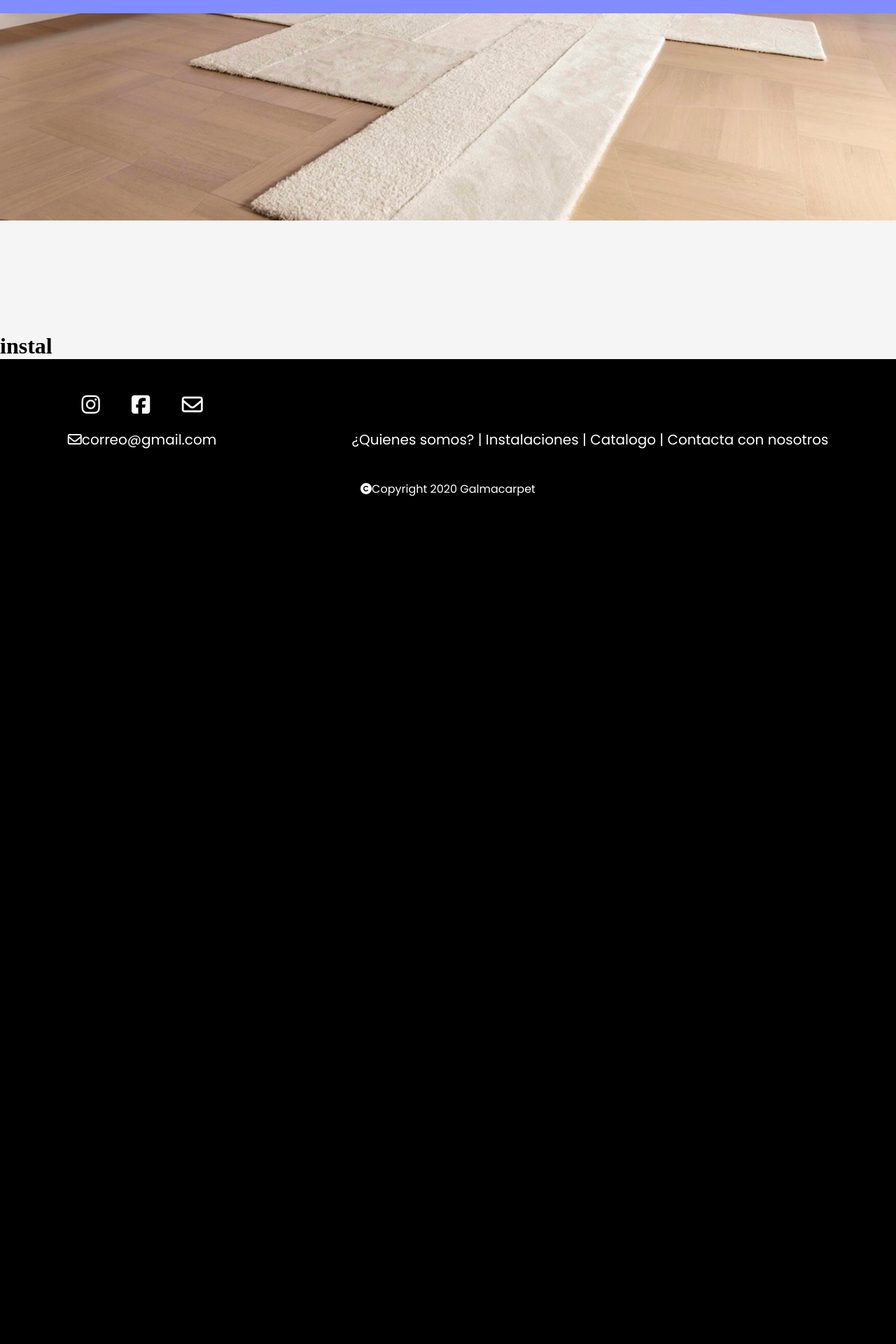
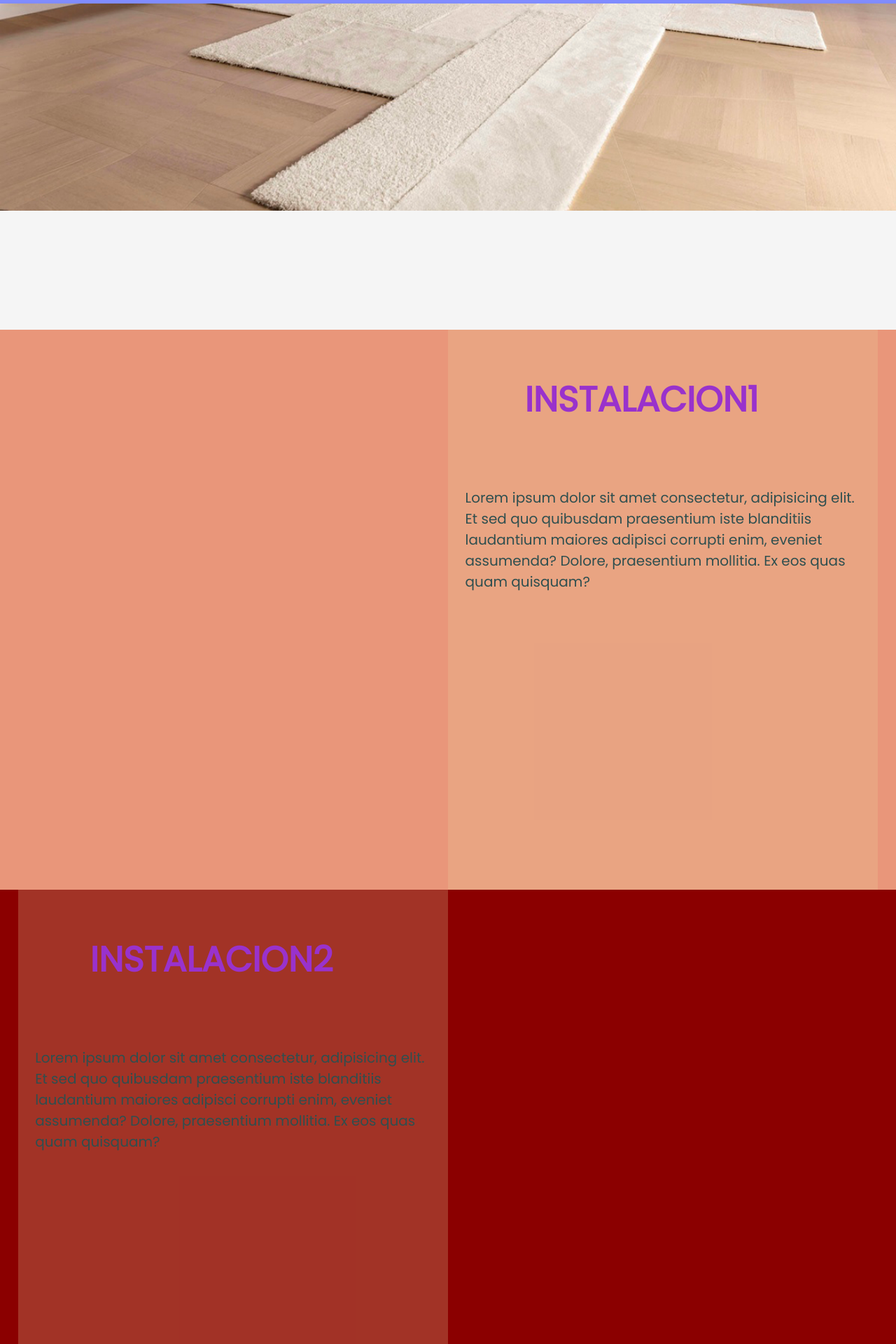
Before and after one commit to leancastamoli/Galmacarpet, a PHP site: page /index.php?p=instal in a window 1280 px wide. Shown: the part 353-2273 px from the top of the page at 70% size. Before the commit the page ends 1062 px from the top, so only its background shows below. Run offline with PHP 8.4, Linux system fonts and the light colour scheme; some libraries are stand-ins or nearby versions.

Commit message:
Cambio de quienes somos, de instalaciones y php de formulario

```diff
--- a/css/style.css
+++ b/assets/css/style.css
@@ -11,7 +11,7 @@ body {
     background-color: black;
     width: 100%;
     height: 1%;
-    padding: 1%;
+
     padding-top: 0.5%;
     color: white;
     display: grid;
@@ -39,14 +39,12 @@ body {
 
       /* Cabezera */
 header {
-    background-image: url("../assets/img/portada2.png");
+    background-image: url("../img/portada2.png");
     background-size: 100%;
     background-repeat: no-repeat;
     background-attachment: fixed;
     width: 100%;
     height: 100vh;
-    position: absolute;
-    top: 4.8%;
     font-family: Poppins;
 }
 
@@ -91,11 +89,6 @@ header {
 
 body {
     background-color: whitesmoke;
-}
-        /* Main */
-
-main{
-    margin-top: 99vh;
 }
 /* ¿Quienes somos? */
 
@@ -424,7 +417,7 @@ footer {
     font-size: 130%;
 }
 .formulario {
-    background-color: red;
+    background-color: darkolivegreen;
     display: flex;
     flex-direction: column;
     align-content: center;
@@ -434,7 +427,7 @@ footer {
     margin-bottom: 1%;
 }
 .Tformulario {
-    background-color: lightblue;
+    background-color: darkolivegreen;
     padding: 3%;
     border-radius: 40%;
 }
@@ -451,3 +444,135 @@ footer {
 .Bdato input::placeholder{
     font-size:20px ;
 }
+.Benviar button{
+    width: 100%;
+    padding: 2%;
+    font-size:20px ;
+}
+
+    /* Pagina Quienes somos */
+
+.Scontenedor{
+    width: 100%;
+    height: 100vh;
+    font-family: Poppins;
+    background-image: url(../img/somos-p.jpg);
+    background-repeat: no-repeat;
+    background-size: 100%;
+    display: flex;
+    justify-content: space-around;
+    align-items: center;
+}
+.Svacio {
+    width: 50%;
+}
+.Stitulo{
+    background-color: #E5C99840;
+    width: 50%;
+    height: 100vh;
+    margin: 2%;
+}
+.Sh1{
+    display: flex;
+    align-items: center;
+    justify-content: space-around;
+    width: 90%;
+    height: 25%;
+    font-size: 25px;
+    color: darkorchid;
+}
+.Sparrafo{
+    width: 100%;
+    height: 75%;
+    font-size: 20px;
+    display: flex;
+    color: darkslategray;
+}
+.Sparrafo p {
+    margin: 4%;
+}
+
+/* Pagina instalacion */
+
+.ScontenedorR{
+    width: 100%;
+    height: 100vh;
+    font-family: Poppins;
+    background-color: darksalmon;
+    /* background-image: url(../img/somos-p.jpg);
+    background-repeat: no-repeat;
+    background-size: 100%; */
+    display: flex;
+    justify-content: space-around;
+    align-items: center;
+}
+.SvacioR {
+    width: 50%;
+}
+.StituloR{
+    background-color: #E5C99840;
+    width: 50%;
+    height: 100vh;
+    margin: 2%;
+}
+.Sh1R{
+    display: flex;
+    align-items: center;
+    justify-content: space-around;
+    width: 90%;
+    height: 25%;
+    font-size: 25px;
+    color: darkorchid;
+}
+.SparrafoR{
+    width: 100%;
+    height: 75%;
+    font-size: 20px;
+    display: flex;
+    color: darkslategray;
+}
+.SparrafoR p {
+    margin: 4%;
+}
+
+.ScontenedorL{
+    width: 100%;
+    height: 100vh;
+    font-family: Poppins;
+    background-color: darkred;
+    /* background-image: url(../img/somos-p.jpg);
+    background-repeat: no-repeat;
+    background-size: 100%; */
+    display: flex;
+    justify-content: space-around;
+    align-items: center;
+}
+.SvacioL {
+
+    background-color: #E5C99840;
+    width: 50%;
+    height: 100vh;
+    margin: 2%;
+}
+.StituloL{
+    width: 50%;
+}
+.Sh1L{
+    display: flex;
+    align-items: center;
+    justify-content: space-around;
+    width: 90%;
+    height: 25%;
+    font-size: 25px;
+    color: darkorchid;
+}
+.SparrafoL{
+    width: 100%;
+    height: 75%;
+    font-size: 20px;
+    display: flex;
+    color: darkslategray;
+}
+.SparrafoL p {
+    margin: 4%;
+}
--- a/cabezera.php
+++ b/cabezera.php
@@ -3,8 +3,9 @@
 <head>
     <meta charset="UTF-8">
     <meta name="viewport" content="width=device-width, initial-scale=1.0">
-    <link rel="stylesheet" href="css/style.css">
+    <link rel="stylesheet" href="assets/css/style.css">
     <link href="https://fonts.googleapis.com/css?family=Poppins&display=swap" rel="stylesheet">
+    <script src="https://cdn.jsdelivr.net/npm/sweetalert2@9"></script>
     <script src="https://kit.fontawesome.com/48e67b19ab.js" crossorigin="anonymous"></script>
     <title>Galmacarpet</title>
 </head>
--- a/instal.php
+++ b/instal.php
@@ -1,3 +1,41 @@
 <main>
-    <h1>instal</h1>
+    <div class="ScontenedorR">
+        <div class="SvacioR"></div>
+        <div class="StituloR">
+            <div class="Sh1R">
+                <h1>INSTALACION1</h1>
+            </div>
+            <div class="SparrafoR">
+                <p>
+                    Lorem ipsum dolor sit amet consectetur, adipisicing elit. Et sed quo quibusdam praesentium iste blanditiis laudantium maiores adipisci corrupti enim, eveniet assumenda? Dolore, praesentium mollitia. Ex eos quas quam quisquam?
+                </p>
+            </div>
+        </div>
+    </div>
+    <div class="ScontenedorL">
+        <div class="SvacioL">
+        <div class="Sh1L">
+                <h1>INSTALACION2</h1>
+            </div>
+            <div class="SparrafoL">
+                <p>
+                    Lorem ipsum dolor sit amet consectetur, adipisicing elit. Et sed quo quibusdam praesentium iste blanditiis laudantium maiores adipisci corrupti enim, eveniet assumenda? Dolore, praesentium mollitia. Ex eos quas quam quisquam?
+                </p>
+            </div>
+        </div>
+        <div class="StituloL"></div>
+    </div>
+    <div class="ScontenedorR">
+        <div class="SvacioR"></div>
+        <div class="StituloR">
+            <div class="Sh1R">
+                <h1>INSTALACION3</h1>
+            </div>
+            <div class="SparrafoR">
+                <p>
+                    Lorem ipsum dolor sit amet consectetur, adipisicing elit. Et sed quo quibusdam praesentium iste blanditiis laudantium maiores adipisci corrupti enim, eveniet assumenda? Dolore, praesentium mollitia. Ex eos quas quam quisquam?
+                </p>
+            </div>
+        </div>
+    </div>
 </main>
```
Also changed, not shown: contacta.php (+49 -5 lines), somos.php (+13 -1 lines), assets/img/somos-p.jpg (added).
